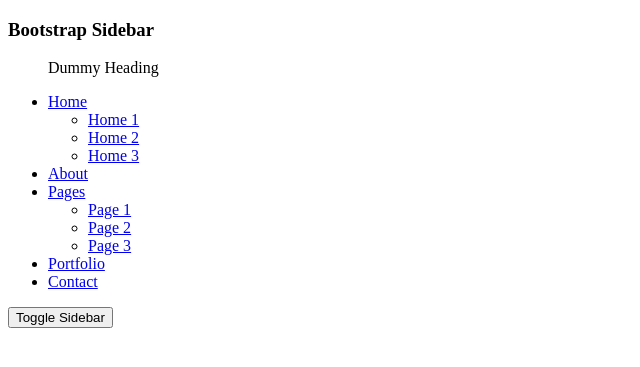
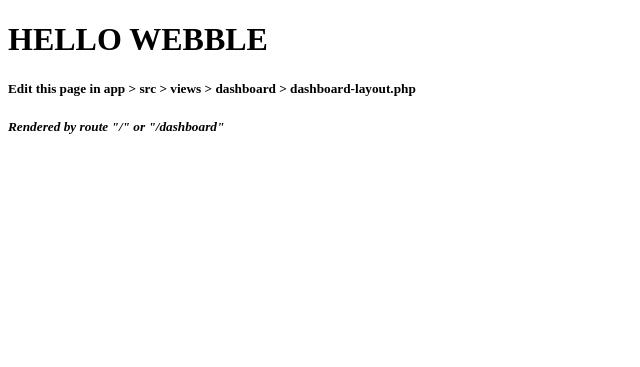
Before and after one commit to andrecorugda/Webble, a PHP site: the page made by app/src/views/dashboard/dashboard-layout.php in a window 1280 px wide. Shown: the top 367 px of the page, without its empty margins (0-640 px from the left). Run offline with PHP 8.4, Linux system fonts and the light colour scheme; the template is opened without the code that fills it, so the values that code supplies are empty.

Commit message:
Updated read me and index

```diff
--- a/app/config/app.php
+++ b/app/config/app.php
@@ -5,9 +5,9 @@ class App
     public function getAppConfig()
     {
         return [
-            'app_root' => '/development/webble',//App root defines root directory if existing,
-            'app_name' => 'Kwarto App',//App name is used to define app name
-            'app_title' => 'Kwarto App | ',// App title is used to define application title on tabs
+            'app_root' => '/webble',//App root defines root directory if existing,
+            'app_name' => 'Webble App',//App name is used to define app name
+            'app_title' => 'Webble App | ',// App title is used to define application title on tabs
             'app_icon' => '',
             'app_404' => '/404',
             'app_405' => '/405',
--- a/app/src/views/dashboard/dashboard-layout.php
+++ b/app/src/views/dashboard/dashboard-layout.php
@@ -13,66 +13,13 @@
     <?php Functions::includeView('/partials/navbar.php'); ?>
     <!-- Container -->
     <div class="wrapper">
-        <!-- Sidebar -->
-        <nav id="sidebar">
-            <div class="sidebar-header">
-                <h3>Bootstrap Sidebar</h3>
-            </div>
-
-            <ul class="list-unstyled components">
-                <p>Dummy Heading</p>
-                <li class="active">
-                    <a href="#homeSubmenu" data-toggle="collapse" aria-expanded="false" class="dropdown-toggle">Home</a>
-                    <ul class="collapse list-unstyled" id="homeSubmenu">
-                        <li>
-                            <a href="#">Home 1</a>
-                        </li>
-                        <li>
-                            <a href="#">Home 2</a>
-                        </li>
-                        <li>
-                            <a href="#">Home 3</a>
-                        </li>
-                    </ul>
-                </li>
-                <li>
-                    <a href="#">About</a>
-                </li>
-                <li>
-                    <a href="#pageSubmenu" data-toggle="collapse" aria-expanded="false" class="dropdown-toggle">Pages</a>
-                    <ul class="collapse list-unstyled" id="pageSubmenu">
-                        <li>
-                            <a href="#">Page 1</a>
-                        </li>
-                        <li>
-                            <a href="#">Page 2</a>
-                        </li>
-                        <li>
-                            <a href="#">Page 3</a>
-                        </li>
-                    </ul>
-                </li>
-                <li>
-                    <a href="#">Portfolio</a>
-                </li>
-                <li>
-                    <a href="#">Contact</a>
-                </li>
-            </ul>
-        </nav>
-
         <!-- Page Content -->
-        <div id="content">
-            <nav class="navbar navbar-expand-lg navbar-light bg-light">
-                <div class="container-fluid">
-
-                    <button type="button" id="sidebarCollapse" class="btn btn-info">
-                        <i class="fas fa-align-left"></i>
-                        <span>Toggle Sidebar</span>
-                    </button>
-
-                </div>
-            </nav>
+        <div class="container-fluid mx-auto">
+            <h1 class="w-100 mt-5 text-center">HELLO WEBBLE</h1>
+            <h5 class="w-100 mt-5 text-center">Edit this page in app > src > views > dashboard > dashboard-layout.php</h5>
+            <h5 class="w-100 mt-5 text-center">
+                <i>Rendered by route "/" or "/dashboard"</i>
+            </h5>
         </div>
     </div>
     <!-- Include Footer script -->
```
Also changed, not shown: .htaccess, README.md, 1 other file.
